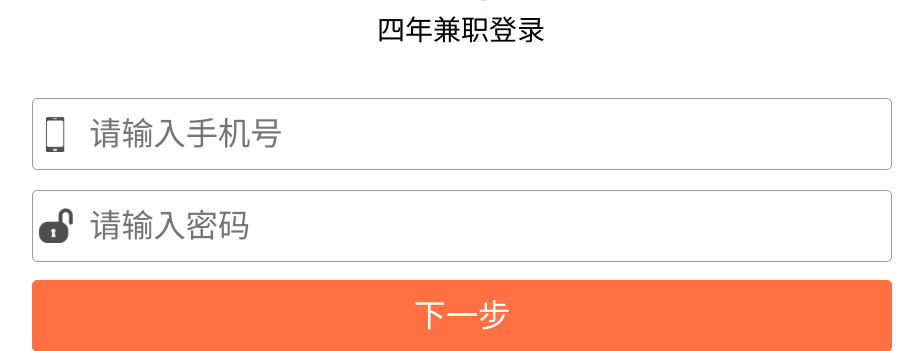
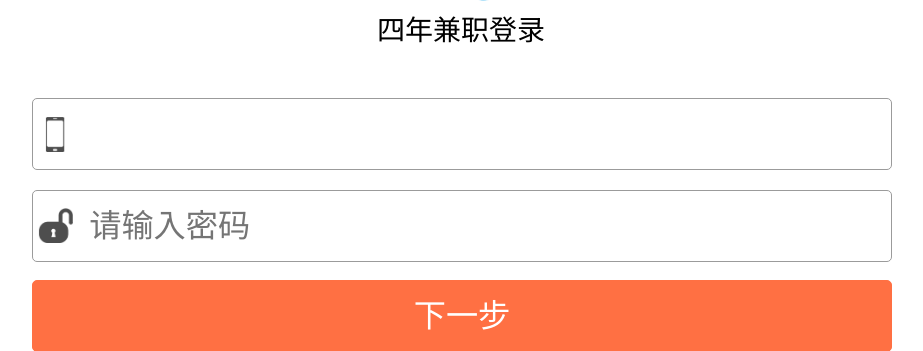
Before and after one commit to shaojunyu/job, a CodeIgniter app: the page made by application/views/user_login_view.php in a window 1280 px wide. Shown: the part 637-988 px from the top of the page, without its empty margins (179-1102 px from the left). Run offline with CodeIgniter, Linux system fonts and the light colour scheme; data that the repository does not hold is empty.

Commit message:
no message

```diff
--- a/application/views/user_login_view.php
+++ b/application/views/user_login_view.php
@@ -14,7 +14,7 @@
 </div>
 
 <form>
-    <input type="tel" class="phone" placeholder="请输入手机号">
+    <input type="tel" class="phone" placeholder="" value="<?php echo $cellphone;?>">
 
     <div class="password-box">
         <input type="password" class="password" placeholder="请输入密码">
```
